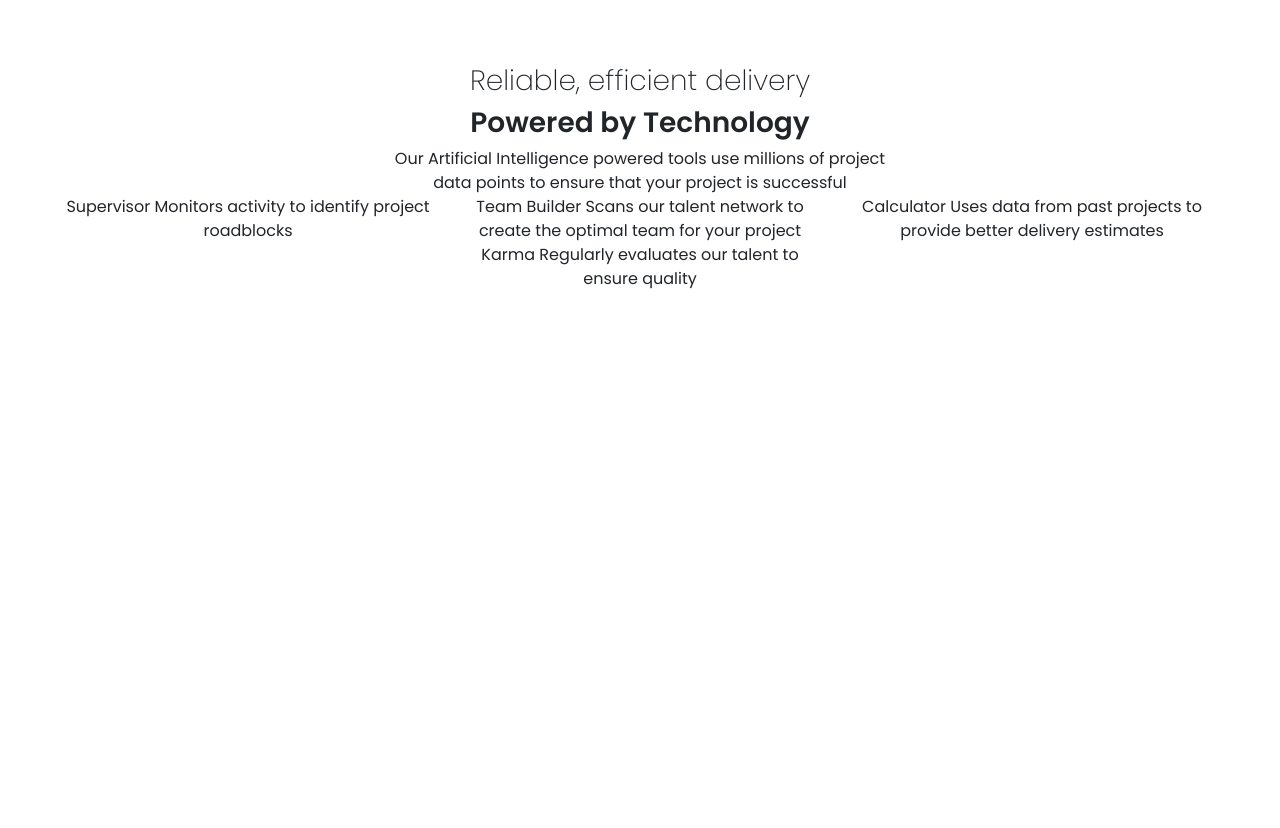
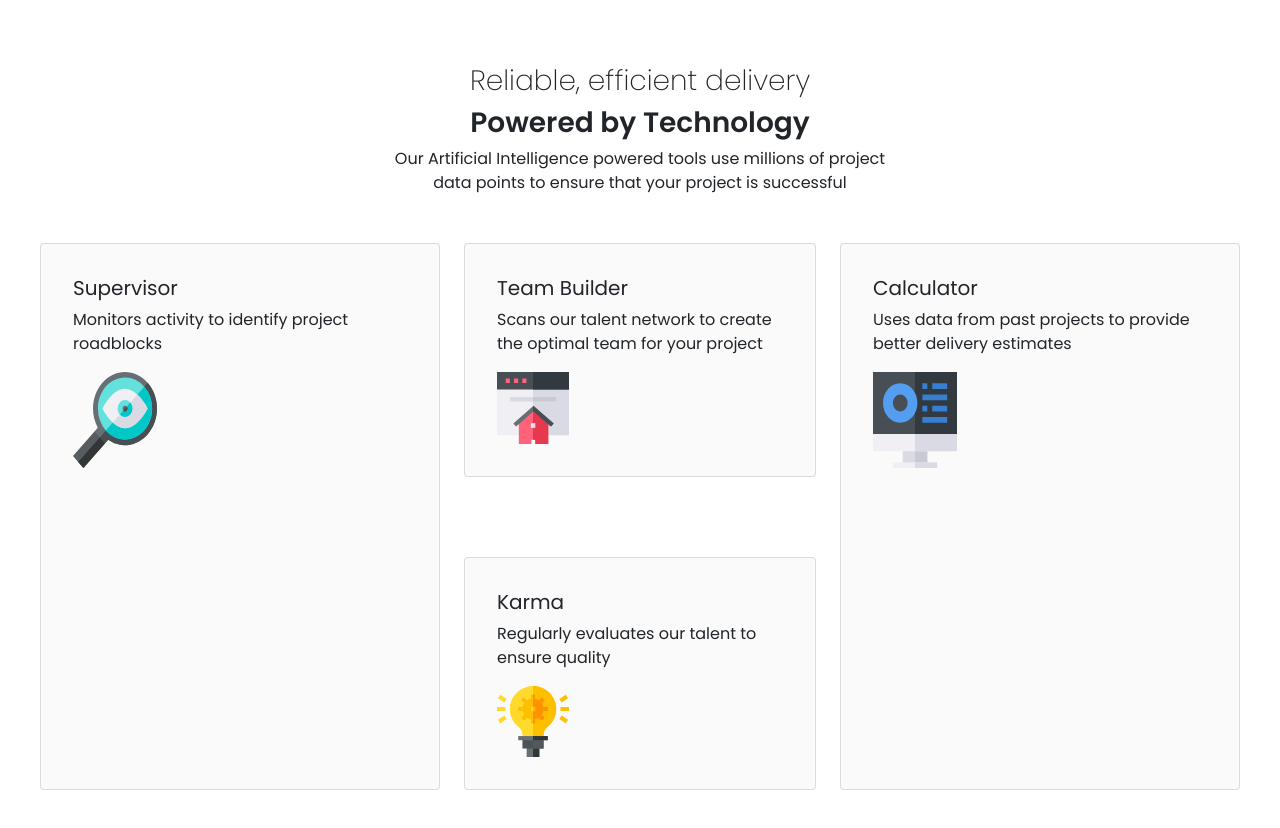
Before and after one commit to Skyz03/Four-Card-Feature-Section, a plain HTML site: page index.html in a window 1280 px wide. Before the commit the page ends 800 px from the top, so only its background shows below. Drawn offline with nearby package versions, Linux system fonts and the light colour scheme.

Commit message:
Update in the content

```diff
--- a/index.html
+++ b/index.html
@@ -37,26 +37,34 @@
   <section class="Cards">
 
     <div class="card-section">
-      <div class="row">
 
+      <div class="row gx-5 gy-4">
 
-        <div class="first-column col-lg-4">
-          Supervisor
-          Monitors activity to identify project roadblocks
+        <div class="card  first-col col-lg-4">
+          <h5>Supervisor </h5>
+          <p> Monitors activity to identify project roadblocks</p>
+          <img class="card-icon" src="images/icon-supervisor.svg" alt="Supervisor-img">
         </div>
 
-        <div class="second-column col-lg-4">
-          Team Builder
-          Scans our talent network to create the optimal team for your project
+        <div class="second-col col-lg-4">
 
-          Karma
-          Regularly evaluates our talent to ensure quality
+          <div class="card second-col-one">
+            <h5>Team Builder</h5>
+            <p> Scans our talent network to create the optimal team for your project</p>
+            <img class="card-icon" src="images/icon-team-builder.svg" alt="team-builder-img">
 
+          </div>
+          <div class="card second-col-two">
+            <h5>Karma</h5>
+            <p> Regularly evaluates our talent to ensure quality</p>
+            <img class="card-icon" src="images/icon-karma.svg" alt="karma-img">
+          </div>
         </div>
 
-        <div class="thind-column col-lg-4">
-          Calculator
-          Uses data from past projects to provide better delivery estimates
+        <div class="card third-col col-lg-4">
+          <h5>Calculator</h5>
+          <p> Uses data from past projects to provide better delivery estimates</p>
+          <img class="card-icon" src="images/icon-calculator.svg" alt="calc-img">
         </div>
 
       </div>
--- a/styles.css
+++ b/styles.css
@@ -22,6 +22,34 @@ body {
 
 /* Card Section */
 
+.card-section {
+  padding-top: 3rem;
+  text-align: left;
+}
+
+.card {
+  background-color: hsl(0, 0%, 98%);
+  padding: 2rem;
+}
+
+.card-icon {
+  height: 20%;
+  width: 25%;
+}
+
+/* First Column */
+
+/* Second Column */
+.second-col-one {
+  margin-bottom: 5rem;
+}
+
+.second-col-two {
+  margin-top: 2rem;
+}
+
+/* Third Column */
+
 .attribution {
   font-size: 11px;
   text-align: center;
```
